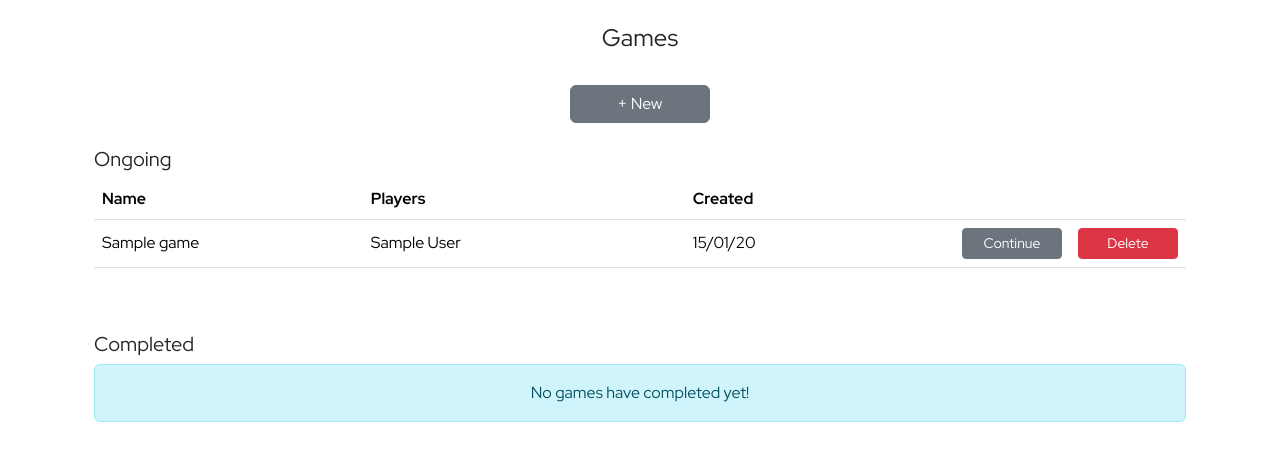
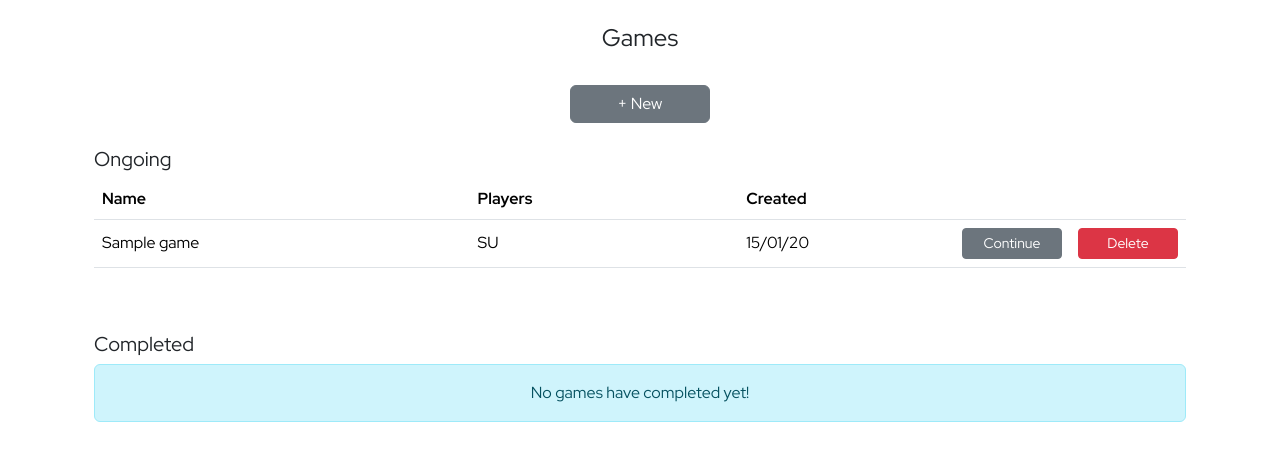
Before and after one commit to richcooper95/predictive-whist, a Django app: page /games/ in a window 1280 px wide. Shown: the part 73-532 px from the top of the page. Run offline with Django 4.2, Linux system fonts and the light colour scheme; a user stored in the database is signed in; tables that the repository leaves empty hold one stand-in row (values such as "Sample post"); some libraries are stand-ins or nearby versions.

Commit message:
Only show player initials in GameListView table

```diff
--- a/apps/games/models.py
+++ b/apps/games/models.py
@@ -84,6 +84,17 @@ class Player(models.Model):
                 return self.first_name + " " + truncated_last_name + "."
 
         return self.full_name()
+
+    def initials(self) -> str:
+        """The initials of this player.
+
+        Returns:
+            str: The initials of this player.
+        """
+        def _initials(string) -> str:
+            return "".join(s[0] for s in string.replace(" ", "-").split("-"))
+
+        return _initials(self.first_name) + _initials(self.last_name)
 
 
 class Game(models.Model):
--- a/apps/games/views.py
+++ b/apps/games/views.py
@@ -104,9 +104,7 @@ class GameListView(LoginRequiredMixin, TemplateView):
 
         for game in games:
             game.player_names = ", ".join(
-                game_players.filter(game=game).values_list(
-                    "unique_display_name", flat=True
-                )
+                map(lambda gp: gp.player.initials(), game_players.filter(game=game))
             )
 
             winning_game_player = (
--- a/templates/game_list.html
+++ b/templates/game_list.html
@@ -18,9 +18,9 @@
     {% else %}
       <table class="table table-hover align-middle">
         <tr>
-          <th style="width: 25%" scope="col">Name</th>
-          <th style="width: 30%" scope="col">Players</th>
-          <th style="width: 15%" scope="col">Created</th>
+          <th style="width: 35%" scope="col">Name</th>
+          <th style="width: 25%" scope="col">Players</th>
+          <th style="width: 10%" scope="col">Created</th>
           <th style="width: 10%" scope="col" align="right"></th>
           <th style="width: 10%" scope="col" align="right"></th>
           <th style="width: 10%" scope="col" align="right"></th>
@@ -53,9 +53,9 @@
 		{% else %}
     <table class="table table-hover align-middle">
       <tr>
-        <th style="width: 25%" scope="col">Name</th>
-        <th style="width: 30%" scope="col">Players</th>
-        <th style="width: 15%" scope="col">Created</th>
+        <th style="width: 35%" scope="col">Name</th>
+        <th style="width: 25%" scope="col">Players</th>
+        <th style="width: 10%" scope="col">Created</th>
         <th style="width: 10%" scope="col">Winner</th>
         <th style="width: 10%" scope="col" align="right"></th>
         <th style="width: 10%" scope="col" align="right"></th>
```
